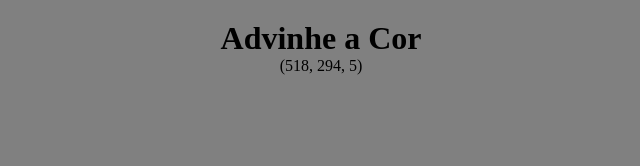
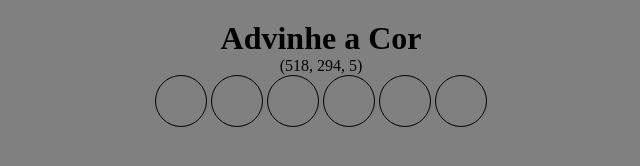
Before and after one commit to Fernanda-Vidal/ProjectTrybe-color-guess, a website: page index.html in a window 1280 px wide. Shown: the whole page, without its empty margins (319-959 px from the left). Drawn offline with Linux system fonts and the light colour scheme.

Commit message:
Adiciona requisito 3.

```diff
--- a/index.html
+++ b/index.html
@@ -13,9 +13,15 @@
     <header>
         <h1 id="title">Advinhe a Cor</h1>
     </header>
-    <p id="rgb-color">
-
-    </p>
+    <p id="rgb-color"></p>
+    <div>
+        <div class="ball"></div>
+        <div class="ball"></div>
+        <div class="ball"></div>
+        <div class="ball"></div>
+        <div class="ball"></div>
+        <div class="ball"></div>
+    </div>
 
 
     <script src="script.js"></script>
--- a/style.css
+++ b/style.css
@@ -8,3 +8,11 @@ body {
     text-align: center;
     padding: 20px;
 }
+
+.ball {
+    display:inline-block;
+    border: solid black 1px;
+    height: 50px;
+    width: 50px;
+    border-radius: 100%
+}
```
